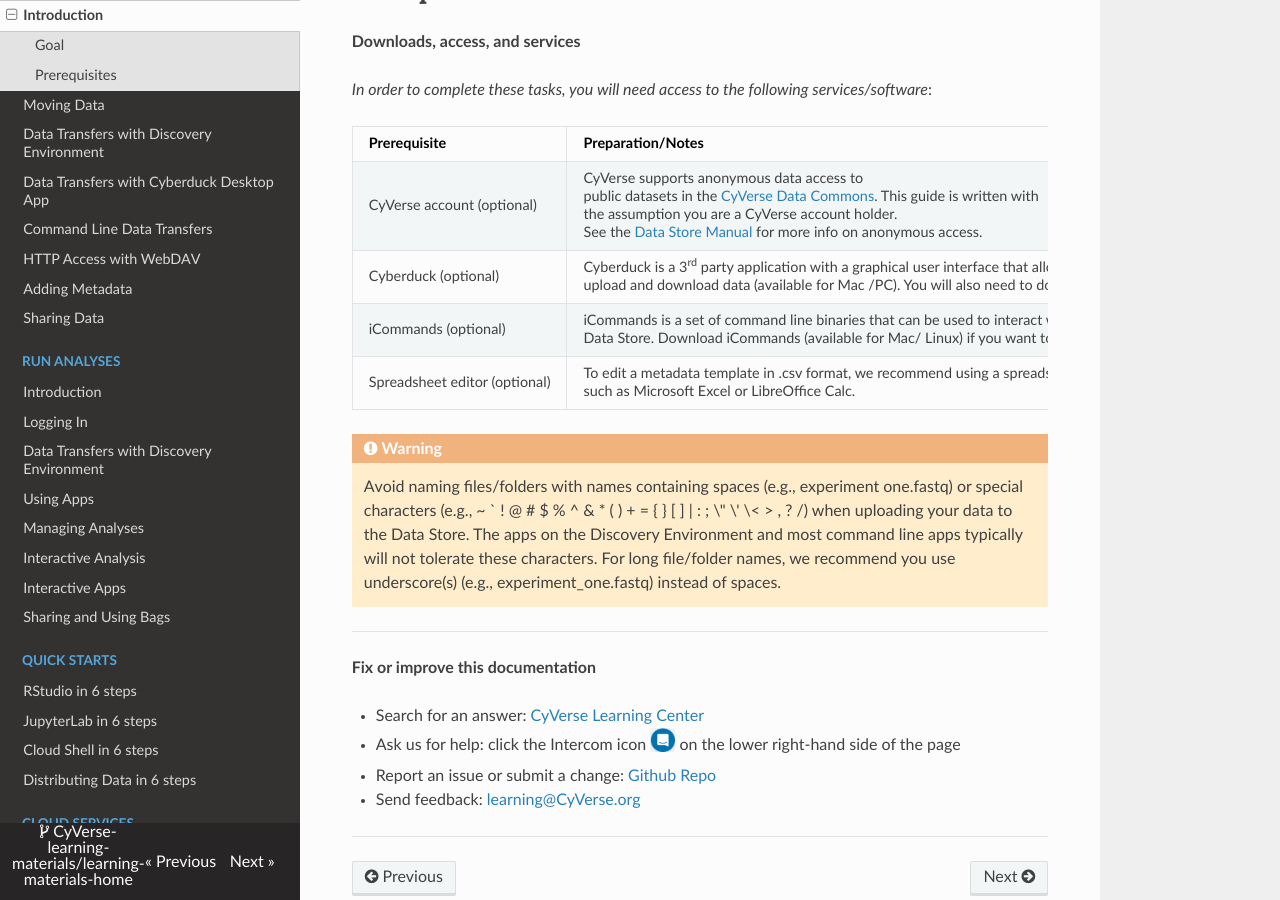
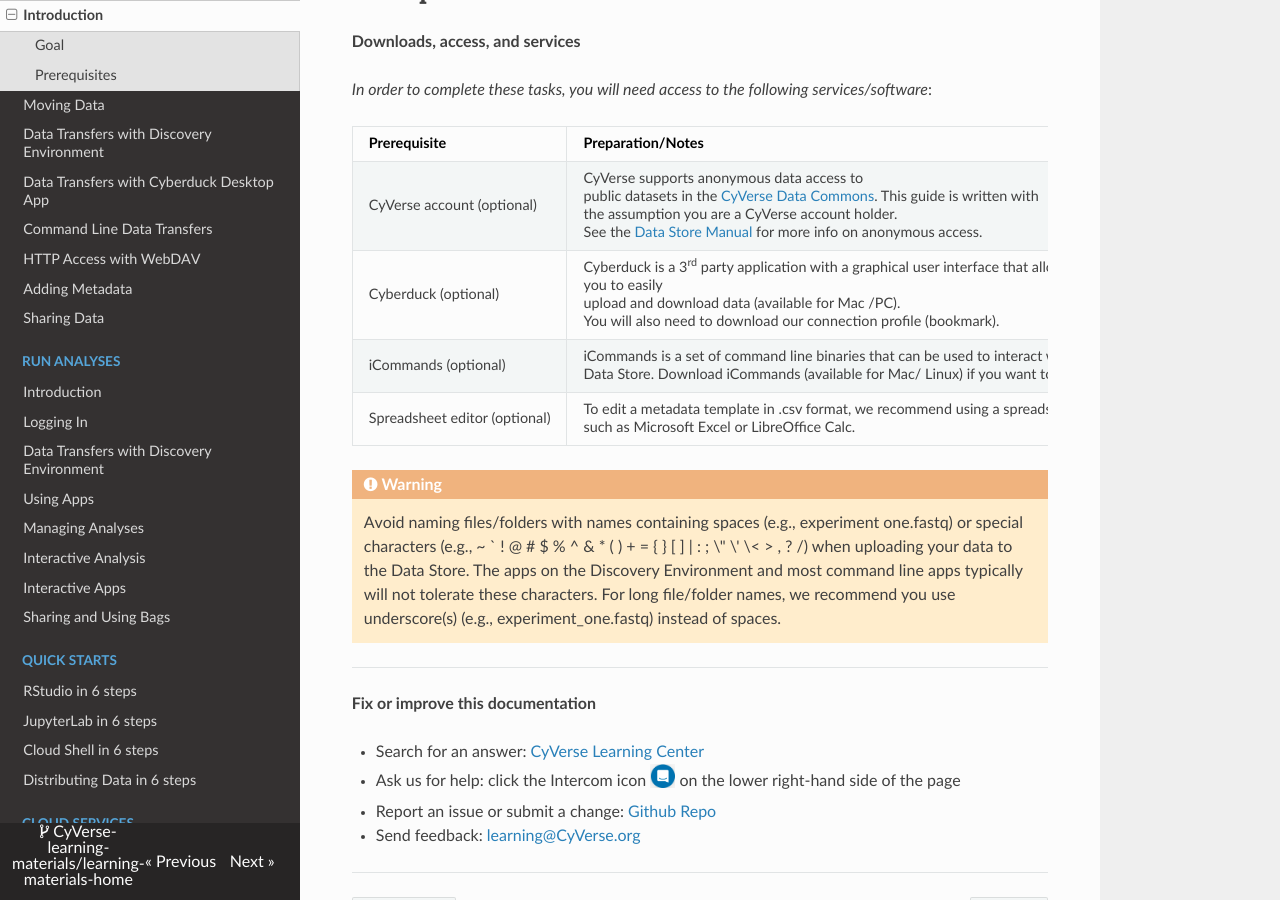
Before and after one commit to CyVerse-learning-materials/learning-materials-home, an MkDocs documentation site: the page built from docs/ds/intro.md, in a window 1280 px wide and 900 px high, scrolled down 842 px. Built offline with MkDocs 1.6.1, drawn with Linux system fonts in a browser that asks for light colours; nearby versions of some CDN libraries; a script that is not in the unit is left out.

Commit message:
More formatting of table

```diff
--- a/docs/ds/intro.md
+++ b/docs/ds/intro.md
@@ -26,7 +26,7 @@
 | Prerequisite | Preparation/Notes | Link/Download |
 | --- | --- | --- |
 | CyVerse account (optional) | CyVerse supports anonymous data access to <br> public datasets in the [CyVerse Data Commons](https://datacommons.cyverse.org/). This guide is written with <br> the assumption you are a CyVerse account holder. <br> See the [Data Store Manual](https://cyverse.atlassian.net/wiki/spaces/DS/overview) for more info on anonymous access. |  [Get account](https://user.cyverse.org/){target=_blank} |
-| Cyberduck (optional) |  Cyberduck is a 3rd party application with a graphical user interface that allows you to easily <br> upload and download data (available for Mac /PC). You will also need to download our connection profile (bookmark). | - [Cyberduck Website](https://cyberduck.io/download/) <br> - [Cyberduck connection profile](https://cyverse.atlassian.net/wiki/download/attachments/241869843/CyVerseDataStore.cyberduckprofile?version=1&modificationDate=1568640173000&cacheVersion=1&api=v2) |
+| Cyberduck (optional) |  Cyberduck is a 3rd party application with a graphical user interface that allows <br> you to easily <br> upload and download data (available for Mac /PC). <br> You will also need to download our connection profile (bookmark). | - [Cyberduck Website](https://cyberduck.io/download/) <br> - [Cyberduck connection profile](https://cyverse.atlassian.net/wiki/download/attachments/241869843/CyVerseDataStore.cyberduckprofile?version=1&modificationDate=1568640173000&cacheVersion=1&api=v2) |
 |iCommands (optional) | iCommands is a set of command line binaries that can be used to interact with the <br> Data Store. Download iCommands (available for Mac/ Linux) if you want to use these functionalities. | - [iCommands (for Mac)](https://cyverse.atlassian.net/wiki/download/attachments/241869823/cyverse-icommands-4.1.9.pkg?version=3&modificationDate=1472820029000&cacheVersion=1&api=v2) <br> - [iCommands (for Linux; see iCommands CLI)](https://irods.org/download/) |
 | Spreadsheet editor (optional) | To edit a metadata template in .csv format, we recommend using a spreadsheet editor <br> such as Microsoft Excel or LibreOffice Calc. | Free [LibreOffice](https://www.libreoffice.org/) |
 
```
